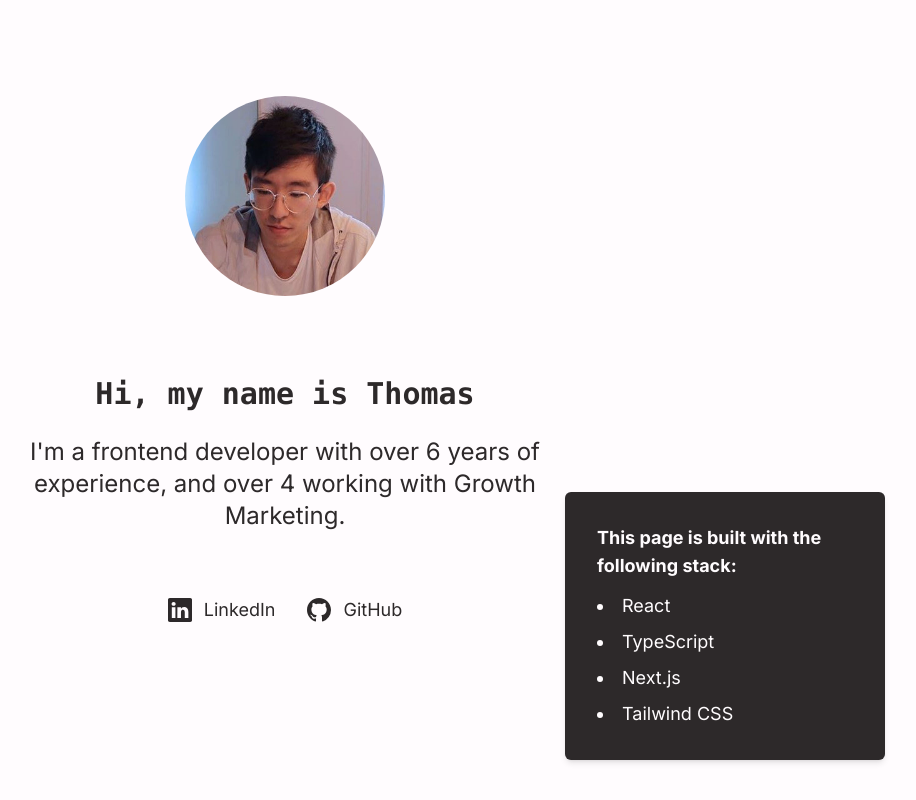
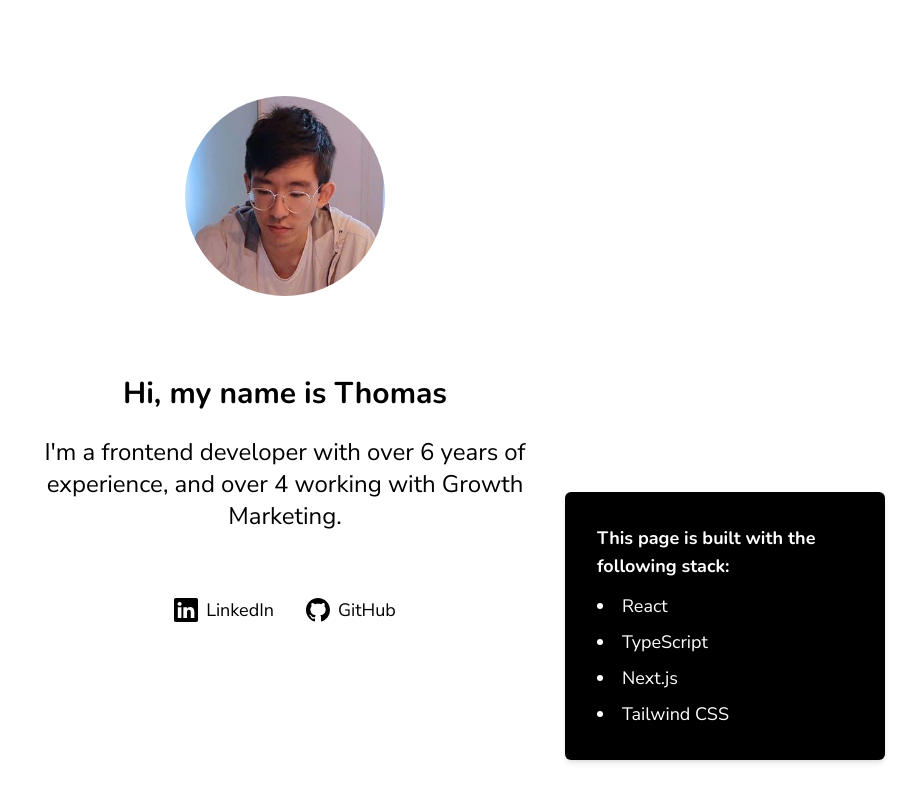
Before and after one commit to thomasryu/portfolio, a Next.js app: page / in a window 1280 px wide. Shown: the whole page, without its empty margins (355-1271 px from the left). Built offline with nearby package versions, Linux system fonts and the light colour scheme.

Commit message:
Adding Nunito fonts

```diff
--- a/app/globals.css
+++ b/app/globals.css
@@ -6,6 +6,14 @@
   body {
     @apply text-black;
     @apply bg-white;
+  }
+
+  h1,
+  h2,
+  h3,
+  h4,
+  h5 {
+    @apply font-serif;
   }
 
   ul {
--- a/app/layout.tsx
+++ b/app/layout.tsx
@@ -1,18 +1,20 @@
 import './globals.css'
 import type { Metadata } from 'next'
-import { Inter } from 'next/font/google'
+import { Nunito, Nunito_Sans } from 'next/font/google'
 
-const inter = Inter({ subsets: ['latin'] })
+// Adding font variables to be used in tailwind.config.ts
+const nunito = Nunito({ subsets: ['latin'], variable: '--font-nunito' })
+const nunito_sans = Nunito_Sans({ subsets: ['latin'], variable: '--font-nunito-sans' })
 
 export const metadata: Metadata = {
-  title: 'My Portfolio | Thomas Ryu Sameshima',
+  title: 'Thomas Sameshima | Frontend Developer',
   description: '',
 }
 
 export default function RootLayout({ children }: { children: React.ReactNode }) {
   return (
-    <html lang="en">
-      <body className={inter.className}>{children}</body>
+    <html lang="en" className={`${nunito.variable} ${nunito_sans.variable}`}>
+      <body>{children}</body>
     </html>
   )
 }
--- a/app/page.tsx
+++ b/app/page.tsx
@@ -17,7 +17,7 @@ export default function Home() {
         priority
       />
 
-      <h1 className="text-2xl lg:text-3xl text-center font-mono font-bold mt-10 lg:mt-20">Hi, my name is Thomas</h1>
+      <h1 className="text-2xl lg:text-3xl text-center font-bold mt-10 lg:mt-20">Hi, my name is Thomas</h1>
 
       <p className="text-xl lg:text-2xl text-center mt-4 lg:mt-6 w-64 lg:w-1/2 lg:max-w-2xl ">
         I&apos;m a frontend developer with over 6 years of experience, and over 4 working with Growth Marketing.
@@ -30,7 +30,7 @@ export default function Home() {
           rel="noopener noreferrer"
           target="_blank"
         >
-          <LinkedIn className="h-6 w-6 fill-black" /> <span className="text-md lg:text-lg ml-2 lg:ml-3">LinkedIn</span>
+          <LinkedIn className="h-6 w-6 fill-black" /> <span className="text-md lg:text-lg ml-2">LinkedIn</span>
         </a>
         <a
           className="flex flex-row items-center ml-5 lg:ml-8 first:ml-0"
@@ -38,7 +38,7 @@ export default function Home() {
           rel="noopener noreferrer"
           target="_blank"
         >
-          <GitHub className="h-6 w-6 fill-black" /> <span className="text-md lg:text-lg ml-2 lg:ml-3">GitHub</span>
+          <GitHub className="h-6 w-6 fill-black" /> <span className="text-md lg:text-lg ml-2">GitHub</span>
         </a>
       </div>
 
--- a/tailwind.config.ts
+++ b/tailwind.config.ts
@@ -7,24 +7,10 @@ const config: Config = {
     './app/**/*.{js,ts,jsx,tsx,mdx}',
   ],
   theme: {
-    screens: {
-      sm: '480px',
-      md: '768px',
-      lg: '976px',
-      xl: '1440px',
-    },
-
-    colors: {
-      white: '#fffcfe',
-      gray: '#a9adb2',
-      black: '#2d292a',
-    },
-
     extend: {
-      backgroundImage: {
-        'gradient-radial': 'radial-gradient(var(--tw-gradient-stops))',
-        'gradient-conic':
-          'conic-gradient(from 180deg at 50% 50%, var(--tw-gradient-stops))',
+      fontFamily: {
+        sans: ['var(--font-nunito-sans)'],
+        serif: ['var(--font-nunito)'],
       },
     },
   },
```
